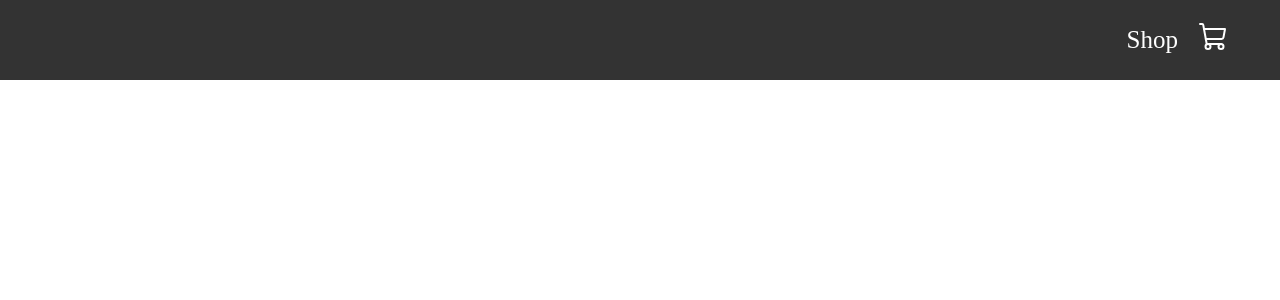
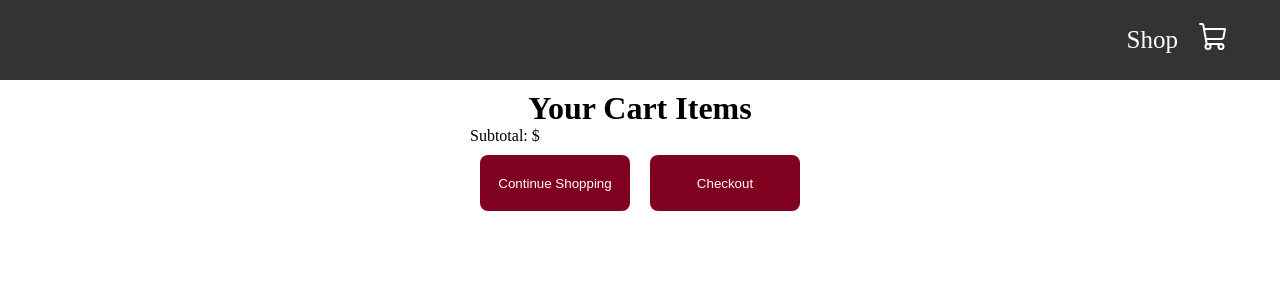
Before and after one commit to luvsscorpius/chic-closet, a React (Create React App) app: page /cart in a window 1280 px wide. Shown: the top 300 px of the page. Built offline with nearby package versions, Linux system fonts and the light colour scheme.

Commit message:
feat(cart): creating new page cart

```diff
--- a/src/App.js
+++ b/src/App.js
@@ -3,6 +3,7 @@ import { BrowserRouter as Router, Routes, Route } from "react-router-dom";
 import { NavBar } from "./Components/NavBar/NavBar";
 import {GlobalStyle} from './Components/NavBar/Styles'
 import { Shop } from "./Pages/Shop/Shop";
+import { Cart } from "./Pages/Cart/Cart";
 
 function App() {
   return (
@@ -11,7 +12,7 @@ function App() {
       <NavBar/>
       <Routes>
         <Route path="/" element={<Shop/>}/>
-        <Route path="/cart"/>
+        <Route path="/cart" element={<Cart/>}/>
       </Routes>
     </Router>
   );
--- /dev/null
+++ b/src/Pages/Cart/Cart.jsx
@@ -0,0 +1,22 @@
+import React from 'react'
+import * as C from './Styles'
+
+export const Cart = () => {
+  return (
+    <C.Cart>
+        <div>
+            <h1>Your Cart Items</h1>
+        </div>
+
+        <C.CartItems>
+
+        </C.CartItems>
+
+        <C.Checkout>
+            <p>Subtotal: $</p>
+            <button>Continue Shopping</button>
+            <button>Checkout</button>
+        </C.Checkout>
+    </C.Cart>
+  )
+}
--- /dev/null
+++ b/src/Pages/Cart/Styles.jsx
@@ -0,0 +1,27 @@
+import styled from "styled-components";
+
+export const Cart = styled.div`
+    display: flex;
+    flex-direction: column;
+    justify-content: center;
+    align-items: center;
+
+    h1 {
+        margin-top: 10px;
+    }
+`
+
+export const CartItems = styled.div``
+
+export const Checkout = styled.div`
+    button {
+        width: 150px;
+        height: 56px;
+        background-color: #800020;
+        color: #fff;
+        border: none;
+        border-radius: 8px;
+        margin: 10px;
+        cursor: pointer;
+    }
+`
```
